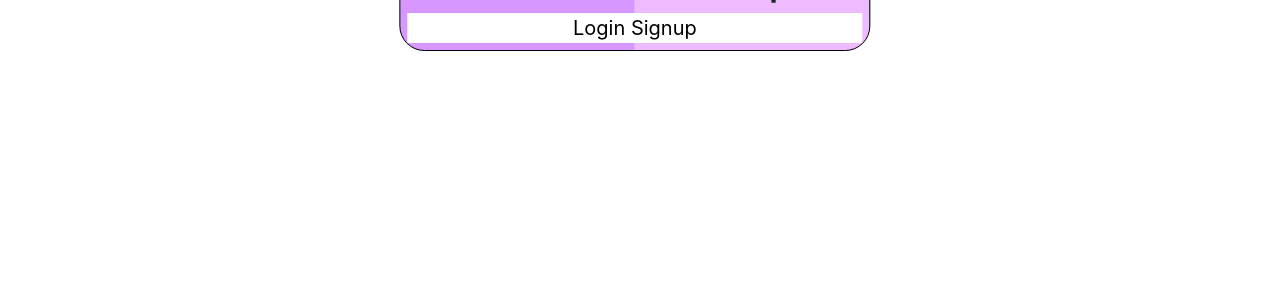
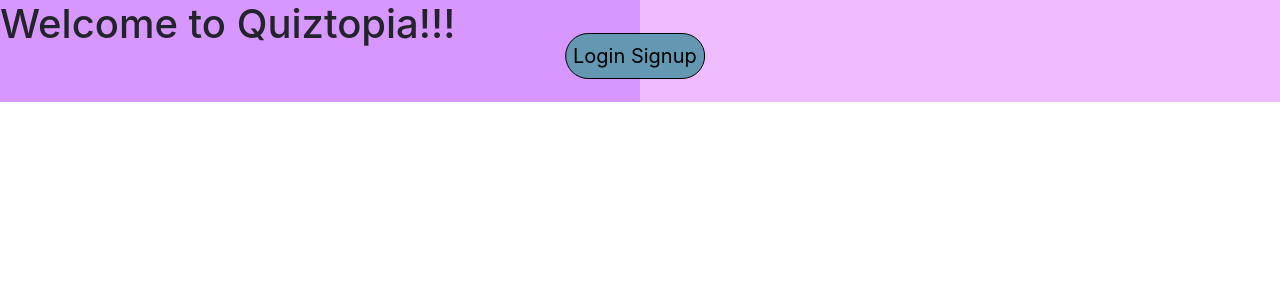
Before and after one commit to ICSI418Y/Quiztopia, a React (Create React App) app in the folder Client/: page / in a window 1280 px wide. Shown: the top 300 px of the page. Built offline with nearby package versions, Linux system fonts and the light colour scheme; no server answers.

Commit message:
upadted homepage graphical placement

```diff
--- a/Client/src/Home.js
+++ b/Client/src/Home.js
@@ -23,11 +23,11 @@ function Home(){
     }, []);
 
     return(
-        <div className='background navbar-center'>
+        <div className='background'>
           <h1>
             Welcome{loggedInUser !=null && `, ${username}`} to Quiztopia!!!
           </h1>
-          <body>
+          <body className='navbar-center'>
             <Link to="/Login">Login </Link>
             <Link to="/Signup">Signup </Link>
             { loggedInUser != null &&
```
